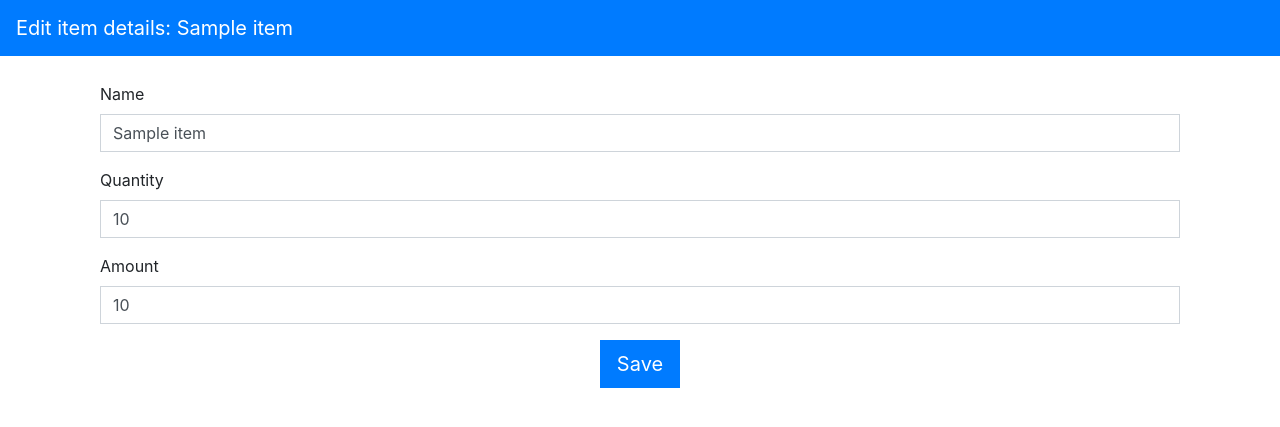
After one commit to JPHET/Simple-Crud-Node.js, a Node server app: page /item/edit/1 in a window 1280 px wide. The commit adds this page. Shown: the top 427 px of the page. Run offline with Node 20, Linux system fonts and the light colour scheme; tables that the repository leaves empty or names only in its code hold one stand-in row (values such as "Sample post"); some libraries are stand-ins or nearby versions.

Commit message:
Successfully Updating data from database

```diff
--- a/events/server.js
+++ b/events/server.js
@@ -9,28 +9,38 @@ const http = require('http');
 const mysql = require('mysql');
 const app = express();
 const bodyParser= require('body-parser');
-// parse all the data
+/**
+ * parse all the data
+ * */
 app.use(bodyParser.urlencoded({extended: true}));
-// Template Parsing
+/**
+ * Template Parsing
+ * */
 app.set('view engine', 'ejs');
-//  Importing all related JS and CSS files for the app
+/**
+ * Importing all related JS and CSS files for the app
+ * */
 app.use('/js',express.static(__dirname+'/node_modules/bootstrap/dist/js'));
 app.use('/js',express.static(__dirname+'/node_modules/tether/dist/js'));
 app.use('/js',express.static(__dirname+'/node_modules/jquery/dist'));
 app.use('/css',express.static(__dirname+'/node_modules/bootstrap/dist/css'));
-//Global site title and base URL
+/**
+ * Global site title and base URL
+ **/
 const siteTitle = "Simple CRUD application";
 const baseURL = "http://localhost:3000/";
-//Create Database Connection
-
+/**
+ * Create Database Connection
+ **/
 const mysqlconnect = mysql.createConnection({
 host: "localhost",
 user: "root",
 password: "",
 database: "inventory"
 });
-
-// Select the value of the table when at the baseURL
+/**
+ * Select the value of the table when at the baseURL
+ **/
 app.get('/',function(req,res){
     mysqlconnect.query("SELECT * FROM items",function(err,result){
         res.render('pages/index',{
@@ -41,7 +51,9 @@ app.get('/',function(req,res){
     });
 });
 
-//ADD items to database
+/**
+ * ADD items to database
+ **/
 app.get('/item/add',function(req,res){
 
     res.render('pages/add-items',{
@@ -61,8 +73,39 @@ app.post('/item/add',function(req,res){
             res.redirect(baseURL);
         });
 });
+/**
+ *  For updating an item
+ */
+//get the data from the database
+app.get('/item/edit/:id', function(req,res){
+    mysqlconnect.query("SELECT * FROM items WHERE id='"+req.params.id+"'",function(err,result){
+        res.render('pages/edit-items',{
+            siteTitle : siteTitle,
+            pageTitle:"Edit item details: "+ result[0].name,
+            item: result
+        });
+    });
+});
 
-// CONNECT TO SERVER
+//input the post data to the database
+app.post('/item/edit/:id',function(req,res){
+    var query = "UPDATE `items` SET";
+        query+= " `name` = '"+req.body.name+"',";
+        query+= " `qty`='"+req.body.qty+"',";
+        query+= " `amount`='"+req.body.amount+"'";
+        query+= " WHERE `id`="+req.body.id+"";
+
+    mysqlconnect.query(query,function(err,result){
+        if(result.affectedRows) {
+            res.redirect(baseURL);
+        }
+    });
+});
+
+
+/**
+ * CONNECT TO SERVER
+ **/
 const server = app.listen(3000,function(){
     console.log("Server Started on 3000...");
 });
--- /dev/null
+++ b/events/views/pages/edit-items.ejs
@@ -0,0 +1,41 @@
+
+<% include ../partials/header%>
+<style>.addbtn{display:none;}</style>
+<div class="container" style="margin-top:26px">
+    <div class="row">
+        <div class="col-md-12">
+<form action="http://localhost:3000/item/edit/<%= item[0].id %>" method ="POST" class="form-horizontal ">
+            <input type="hidden" name="id" value="<%= item[0].id %>">
+            <!-- Textbox for name -->
+              <div class="form-group">
+                  <label for="name" class="control-label col-md-2">Name</label>
+                  <div class="col-sm-12">
+                      <input type="text" name="name" value="<%= item[0].name %>" class="form-control" required>
+                  </div>
+              </div>
+              <!-- Textbox for qty -->
+              <div class="form-group">
+                      <label for="qty" class="control-label col-md-2">Quantity</label>
+                      <div class="col-sm-12">
+                          <input type="number" name="qty" value="<%= item[0].qty %>" class="form-control" required>
+                      </div>
+              </div>
+              <!-- Textbox for amount -->
+              <div class="form-group">
+                      <label for="amount" class="control-label col-md-2">Amount</label>
+                      <div class="col-sm-12">
+                          <input type="number" name="amount" value="<%= item[0].amount %>" class="form-control" required>
+                      </div>
+              </div>
+                <!-- Textbox for submit btn -->
+                <div class="form-group">
+                      <div class="col-sm-12" style="text-align: center">
+                          <input type="submit" name="submit" value="Save" class="btn btn-primary btn-lg">
+                      </div>
+              </div>
+        </form>
+        </div>
+    </div>
+</div>
+
+<% include ../partials/footer%>
--- a/events/views/pages/index.ejs
+++ b/events/views/pages/index.ejs
@@ -21,8 +21,8 @@
                                     <td style="width : 20%; text-align:center"><%= item.qty %></td>
                                     <td style="width : 10%; text-align:center"><%= item.amount %></td>
                                     <td solspan="2" style="width : 30%; text-align:center">
-                                    <a href="/event/edit/+<%= item.id %>" class="btn btn-success">Edit</a>
-                                    <a href="/event/delete/+<%=item.id %>" class="btn btn-danger">Delete</a>
+                                    <a href="/item/edit/<%=item.id%>" class="btn btn-success">Edit</a>
+                                    <a href="/item/delete/<%=item.id %>" class="btn btn-danger">Delete</a>
                                     </td>
                                   </tr>
                             <%});%>
```
